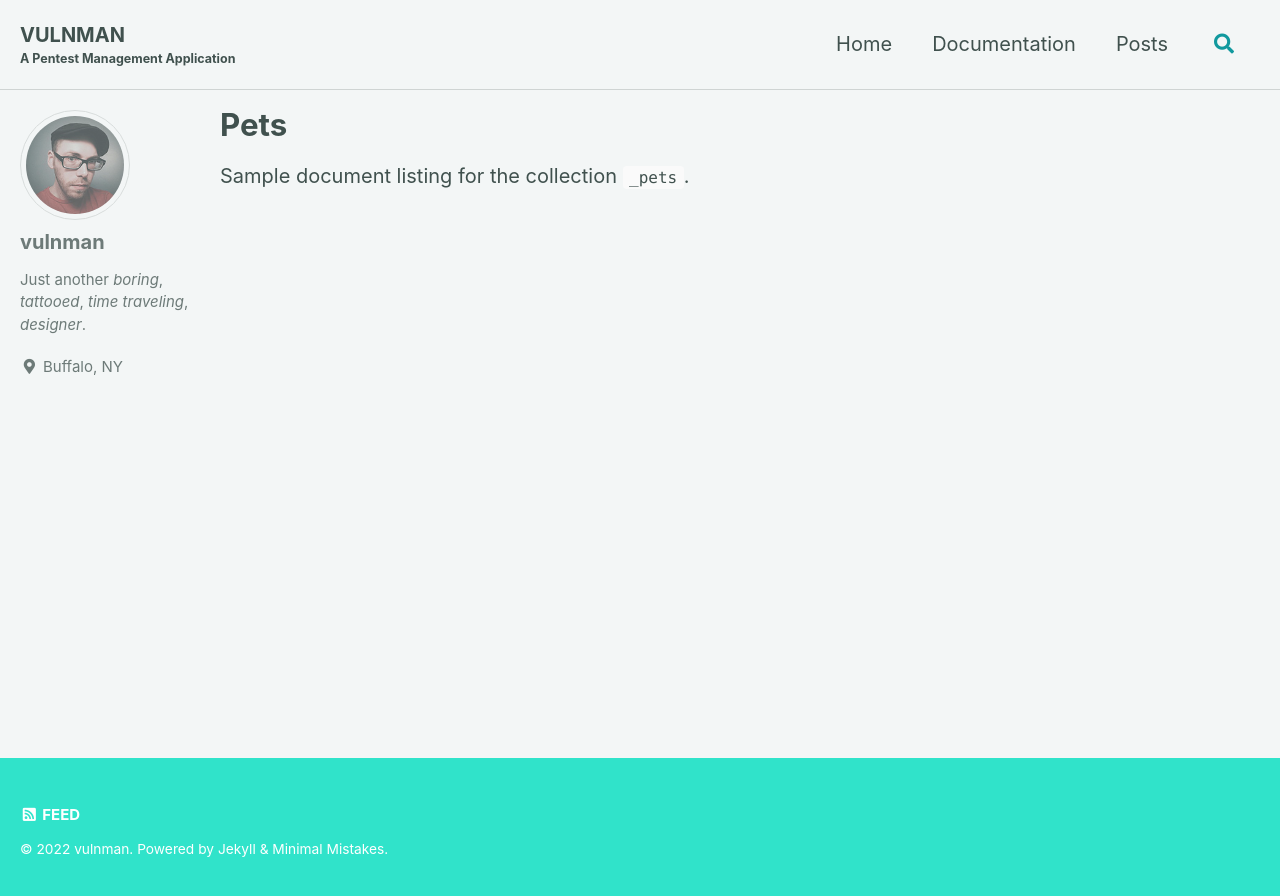
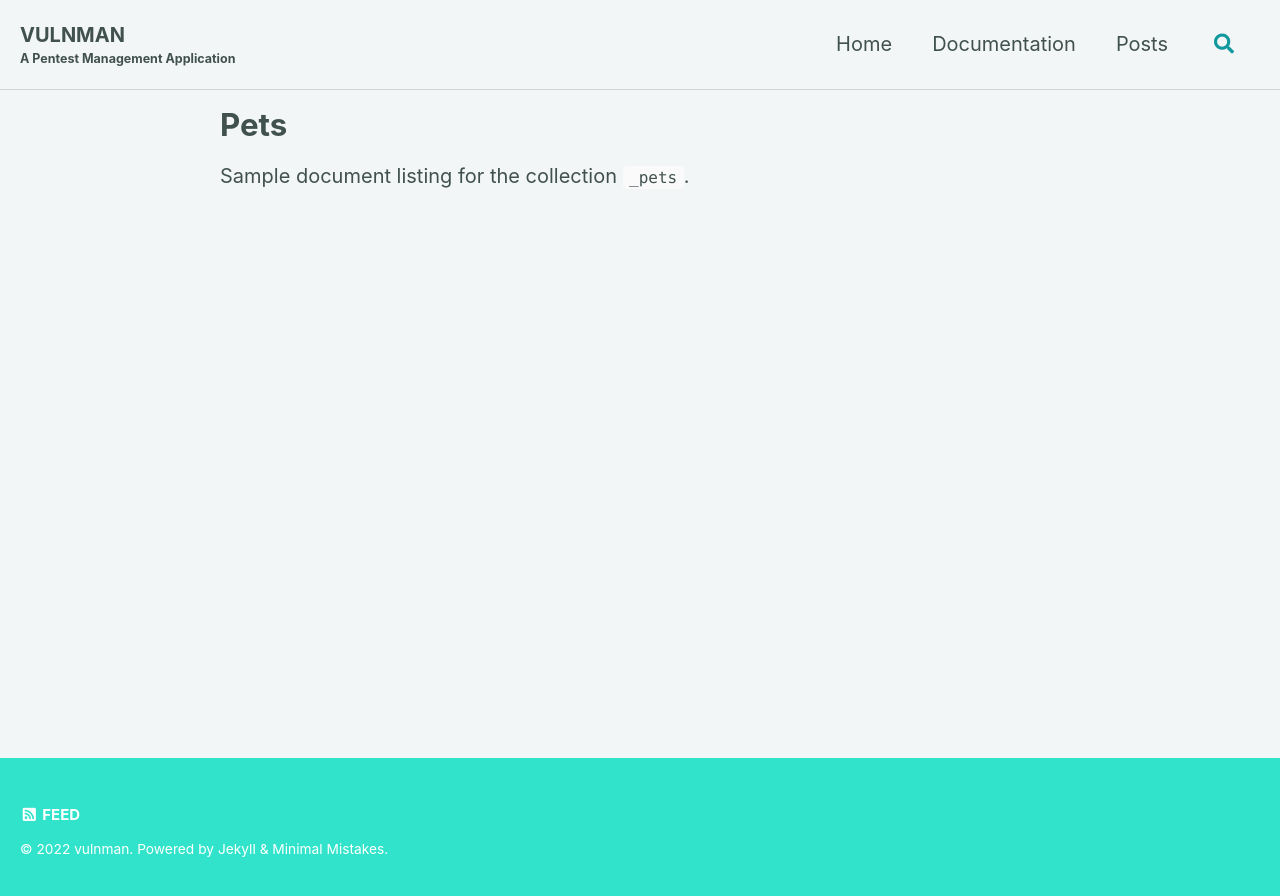
Before and after one commit to vulnman/vulnman.github.io, a Jekyll site: the page built from _pages/pets_orig.md, in a window 1280 px wide. Shown: the top 896 px of the page. Built offline with Jekyll 4.4.1, drawn with Linux system fonts in a browser that asks for light colours; cached includes are drawn as plain includes; part of the change alters nothing that is shown.

```diff
--- a/_config.yml
+++ b/_config.yml
@@ -200,7 +200,7 @@ defaults:
       type: posts
     values:
       layout: single
-      author_profile: true
+      author_profile: false
       read_time: true
       comments: true
       share: true
@@ -211,7 +211,7 @@ defaults:
       type: pages
     values:
       layout: single
-      author_profile: true
+      author_profile: false
   # _docs
   - scope:
       path: ""
```
